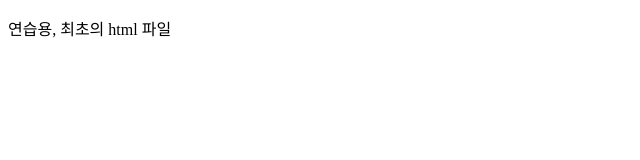
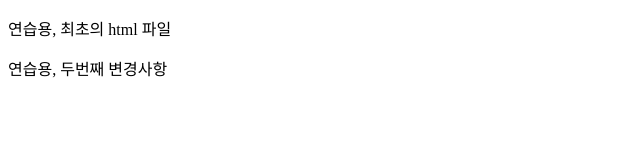
Before and after one commit to hauuum/git_practice, a plain HTML site: page index.html in a window 1280 px wide. Shown: the whole page, without its empty margins (0-640 px from the left). Drawn offline with Linux system fonts and the light colour scheme.

Commit message:
두번째 변경사항 - p 태그 추가

```diff
--- a/index.html
+++ b/index.html
@@ -7,5 +7,6 @@
 </head>
 <body>
     <p>연습용, 최초의 html 파일</p>
+    <p>연습용, 두번째 변경사항</p>
 </body>
 </html>
```
